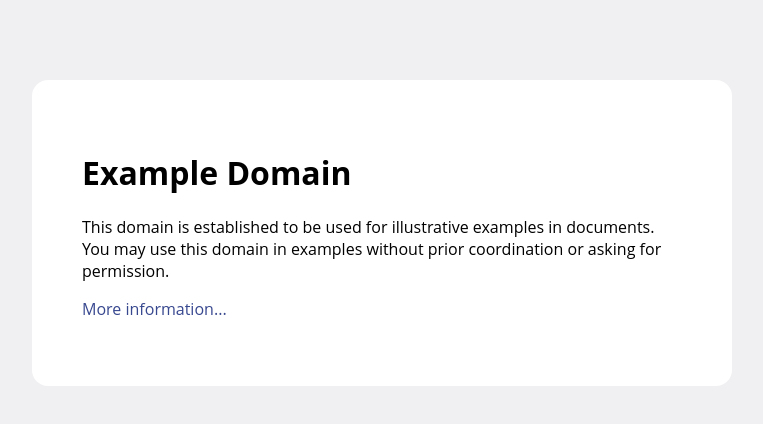
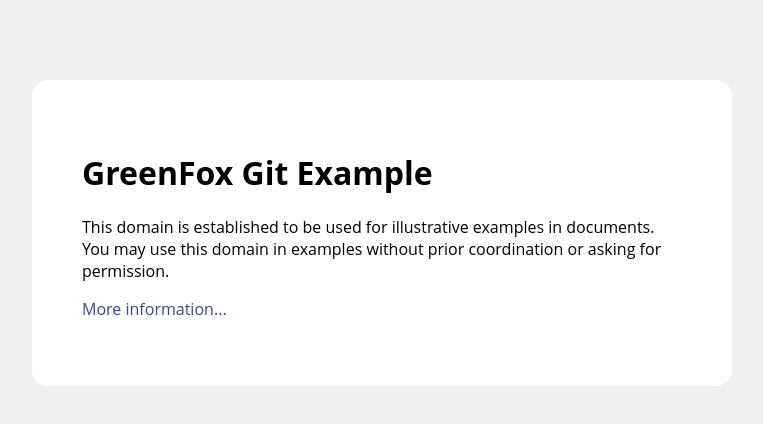
Before and after one commit to David-Mulder/showcase-git, a plain HTML site: page index.html in a window 1280 px wide. Shown: the whole page, without its empty margins (258-1021 px from the left). Drawn offline with Linux system fonts and the light colour scheme.

Commit message:
change h1 content

```diff
--- a/index.html
+++ b/index.html
@@ -1,6 +1,6 @@
-
 <!doctype html>
 <html>
+
 <head>
   <title>Example Domain</title>
 
@@ -15,6 +15,7 @@
       font-family: "Open Sans", "Helvetica Neue", Helvetica, Arial, sans-serif;
 
     }
+
     div {
       width: 600px;
       margin: 5em auto;
@@ -22,14 +23,18 @@
       background-color: #fff;
       border-radius: 1em;
     }
-    a:link, a:visited {
+
+    a:link,
+    a:visited {
       color: #38488f;
       text-decoration: none;
     }
+
     @media (max-width: 700px) {
       body {
         background-color: #fff;
       }
+
       div {
         width: auto;
         margin: 0 auto;
@@ -42,10 +47,11 @@
 
 <body>
   <div>
-    <h1>Example Domain</h1>
+    <h1>GreenFox Git Example</h1>
     <p>This domain is established to be used for illustrative examples in documents. You may use this
       domain in examples without prior coordination or asking for permission.</p>
     <p><a href="http://www.iana.org/domains/example">More information...</a></p>
   </div>
 </body>
+
 </html>
```
Lines whose indentation alone changed are shown as unchanged.
